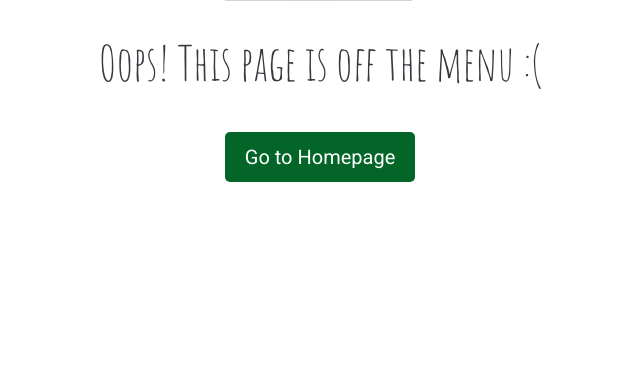
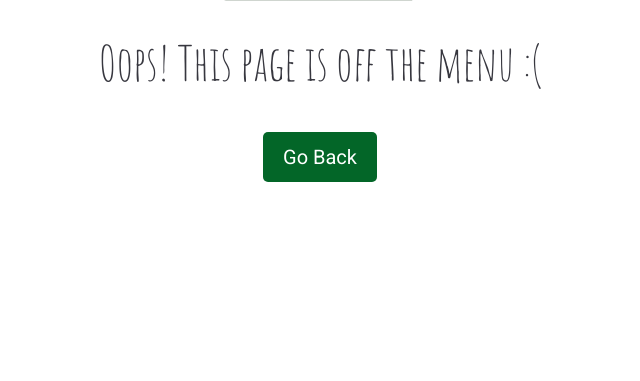
Before and after one commit to AFLucas-UOM/Byte-Bite-AI, a Flask app: template templates/404.html in a window 1280 px wide. Shown: the part 498-879 px from the top of the page, without its empty margins (320-960 px from the left). Run offline with Flask 3, Linux system fonts and the light colour scheme; the template is opened without the code that fills it, so the values that code supplies are empty; some libraries are stand-ins or nearby versions.

Commit message:
Update 404 and in-development pages to use 'Go Back' functionality instead of 'Go to Homepage' and 'Go Back' links

```diff
--- a/templates/404.html
+++ b/templates/404.html
@@ -61,7 +61,7 @@
                     <img src="assets/img/404.png" alt="404 Error" style="width: 250em" class="logo">
                 </a>
                 <h1>Oops! This page is off the menu :&#40;</h1>
-                <a href="/" class="btn">Go to Homepage</a>
+                <a href="javascript:history.back()" class="btn">Go Back</a>
             </div>
         </div>
     </main>
--- a/templates/in-dev.html
+++ b/templates/in-dev.html
@@ -60,7 +60,7 @@
                   <img src="assets/img/in-dev.png" alt="in-dev screen" style="width: 800px; height: auto;" class="logo">
                 </a>
                 <h1>This page is still in-development!</h1>
-                <a href="/dashboard" class="btn">Go Back</a>
+                <a href="javascript:history.back()" class="btn">Go Back</a>
             </div>
         </div>
     </main>
```
